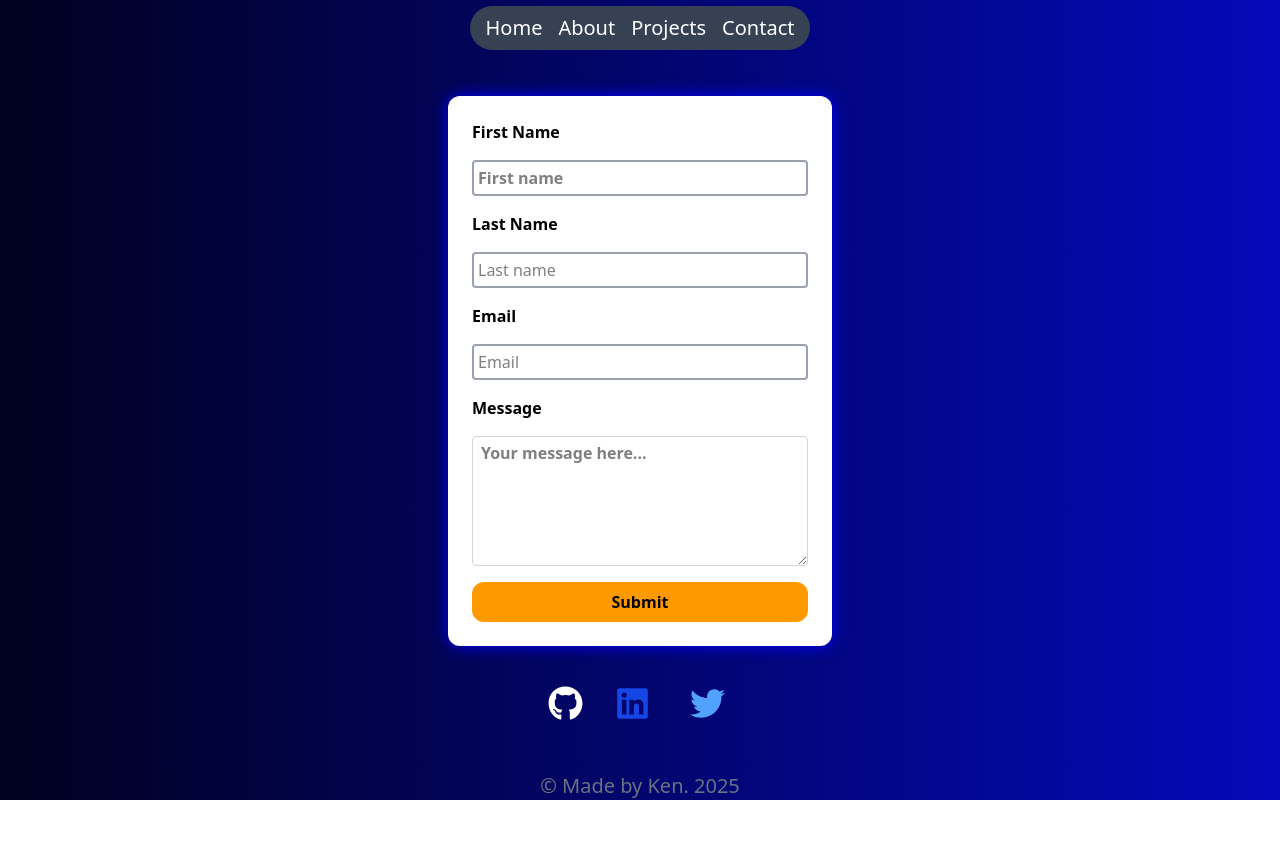
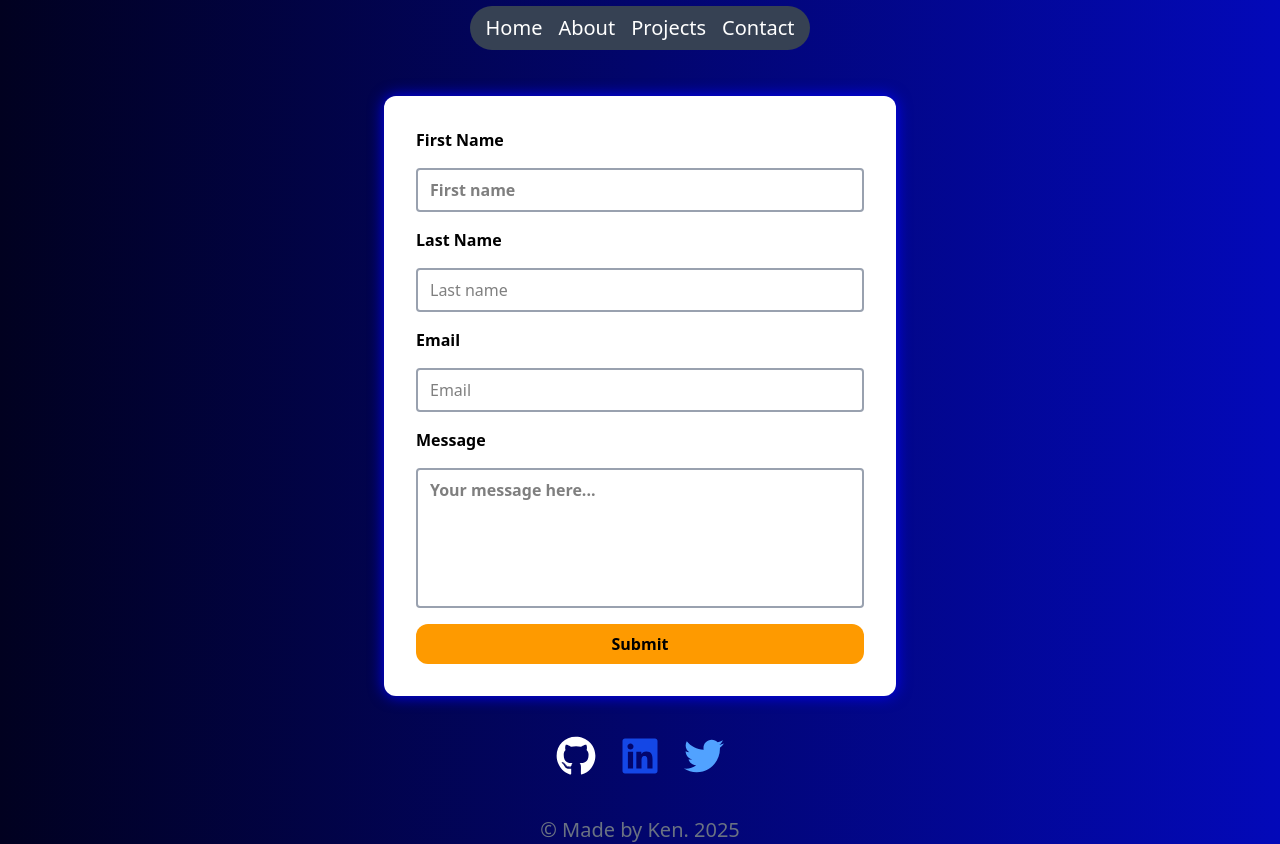
Before and after one commit to ken-jibril/Ken-s-portfolio, a React (Vite) app: page /contact in a window 1280 px wide. Before the commit the page ends 800 px from the top, so only its background shows below. Built offline with nearby package versions, Linux system fonts and the light colour scheme.

Commit message:
feat: update Contact form layout and improve submission handling

```diff
--- a/src/Pages/Contact.jsx
+++ b/src/Pages/Contact.jsx
@@ -1,106 +1,105 @@
 import React, { useState } from 'react';
-import { FaGithub, FaLinkedin, FaTwitter, FaInstagram } from "react-icons/fa";
-
+import { FaGithub, FaLinkedin, FaTwitter } from "react-icons/fa";
 
 function Contact() {
-
   const [firstname, setFirstname] = useState('');
   const [lastname, setLastname] = useState('');
   const [email, setEmail] = useState('');
   const [message, setMessage] = useState('');
 
-    // Handle form submission logic here
-
   const handleSubmit = async (e) => {
     e.preventDefault();
-        // You can add form validation and submission logic here
     console.log({ firstname, lastname, email, message });
+
     const res = await fetch('https://formspree.io/f/xeorkndp', {
       method: 'POST',
-            headers: {
-                'Content-Type': 'application/json'
-            },
-            body: JSON.stringify({
-                firstname,
-                lastname,
-                email,
-                message
-            })
+      headers: { 'Content-Type': 'application/json' },
+      body: JSON.stringify({ firstname, lastname, email, message }),
     });
 
-        // Handle successful submission (e.g., show a success message, clear the form)
     if (res.ok) {
-            alert('✅Message sent successfully!');
+      alert('✅ Message sent successfully!');
       setFirstname('');
       setLastname('');
       setEmail('');
       setMessage('');
-        }
-        else {
-            alert('❌Failed to send message. Please try again later.');
+    } else {
+      alert('❌ Failed to send message. Please try again later.');
     }
   };
 
   return (
     <>
-            <form onSubmit={handleSubmit} className="mx-auto flex flex-col gap-4 w-96 mt-10 mb-10 bg-white p-6 rounded-xl shadow-[0_0_15px_blue]">
+      <form
+        onSubmit={handleSubmit}
+        className="mx-auto flex flex-col gap-4 w-full max-w-lg mt-10 mb-10
+                   bg-white p-6 md:p-8 rounded-xl
+                   shadow-[0_0_15px_blue] transition-all duration-300"
+      >
         <label htmlFor="firstname" className="font-semibold">First Name</label>
         <input
           type="text"
-                    name="firstname"
           id="firstname"
           placeholder="First name"
-                    className="border-2 border-gray-400 py-1 rounded px-1 font-semibold"
+          className="border-2 border-gray-400 py-2 px-3 rounded font-semibold focus:outline-none focus:ring-2 focus:ring-amber-500"
           required
           value={firstname}
           onChange={e => setFirstname(e.target.value)}
         />
+
         <label htmlFor="lastname" className="font-semibold">Last Name</label>
         <input
           type="text"
-                    name="lastname"
           id="lastname"
           placeholder="Last name"
-                    className="border-2 border-gray-400 py-1 rounded px-1"
+          className="border-2 border-gray-400 py-2 px-3 rounded focus:outline-none focus:ring-2 focus:ring-amber-500"
           required
           value={lastname}
           onChange={e => setLastname(e.target.value)}
         />
+
         <label htmlFor="email" className="font-semibold">Email</label>
         <input
           type="email"
-                    name="email"
           id="email"
           placeholder="Email"
-                    className="border-2 border-gray-400 py-1 rounded px-1"
+          className="border-2 border-gray-400 py-2 px-3 rounded focus:outline-none focus:ring-2 focus:ring-amber-500"
           required
           value={email}
           onChange={e => setEmail(e.target.value)}
         />
+
         <label htmlFor="message" className="font-semibold">Message</label>
         <textarea
-                    name="message"
           id="message"
-                    cols="30"
+          placeholder="Your message here..."
           rows="5"
-                    placeholder="Your message here..."
-                    className="border border-gray-300 rounded px-2 py-1 font-semibold"
+          className="border-2 border-gray-400 py-2 px-3 rounded font-semibold resize-none focus:outline-none focus:ring-2 focus:ring-amber-500"
           required
           value={message}
           onChange={e => setMessage(e.target.value)}
         ></textarea>
-                <button type="submit" className="bg-amber-500 text-black font-semibold px-6 py-2 rounded-xl hover:bg-amber-400 hover:scale-105 transition-all duration-300">Submit</button>
+
+        <button
+          type="submit"
+          className="bg-amber-500 text-black font-semibold px-6 py-2
+                     rounded-xl hover:bg-amber-400 hover:scale-105
+                     transition-all duration-300"
+        >
+          Submit
+        </button>
       </form>
-            <div className="flex justify-center flex-row gap-6 mb-10">
+
+      {/* Socials */}
+      <div className="flex justify-center gap-6 mb-10">
         <a href="https://github.com/ken-jibril" target="_blank" rel="noopener noreferrer">
-                <FaGithub size={35} className="text-white" />
+          <FaGithub size={40} className="text-white hover:text-gray-400 transition-colors duration-300" />
         </a>
-
-               <a href="https://www.linkedin.com/in/kennedy-njoroge-35b84a366/" target='_blank' rel='noopener noreferrer'>
-               <FaLinkedin size={35} className="text-blue-700 mx-2" />
+        <a href="https://www.linkedin.com/in/kennedy-njoroge-35b84a366/" target="_blank" rel="noopener noreferrer">
+          <FaLinkedin size={40} className="text-blue-700 hover:text-blue-500 transition-colors duration-300" />
         </a>
-               <a href="https://x.com/JibrilKen42083" target='_blank' rel='noopener noreferrer'>
-               <FaTwitter size={35} className="text-blue-400 hover:text-blue-500 mx-2" />
+        <a href="https://x.com/JibrilKen42083" target="_blank" rel="noopener noreferrer">
+          <FaTwitter size={40} className="text-blue-400 hover:text-blue-500 transition-colors duration-300" />
         </a>
       </div>
     </>
```
Lines whose indentation alone changed are shown as unchanged.
